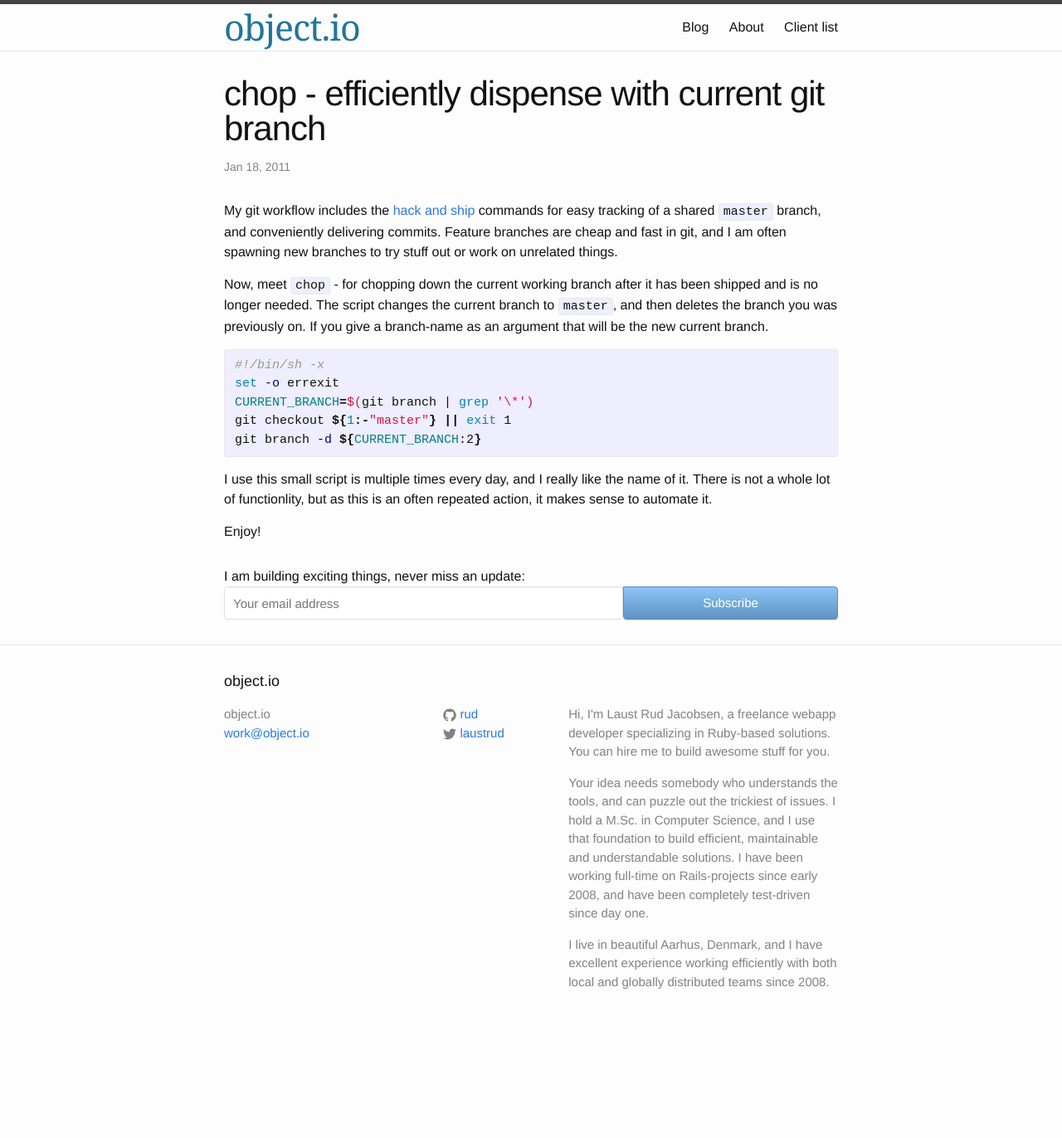
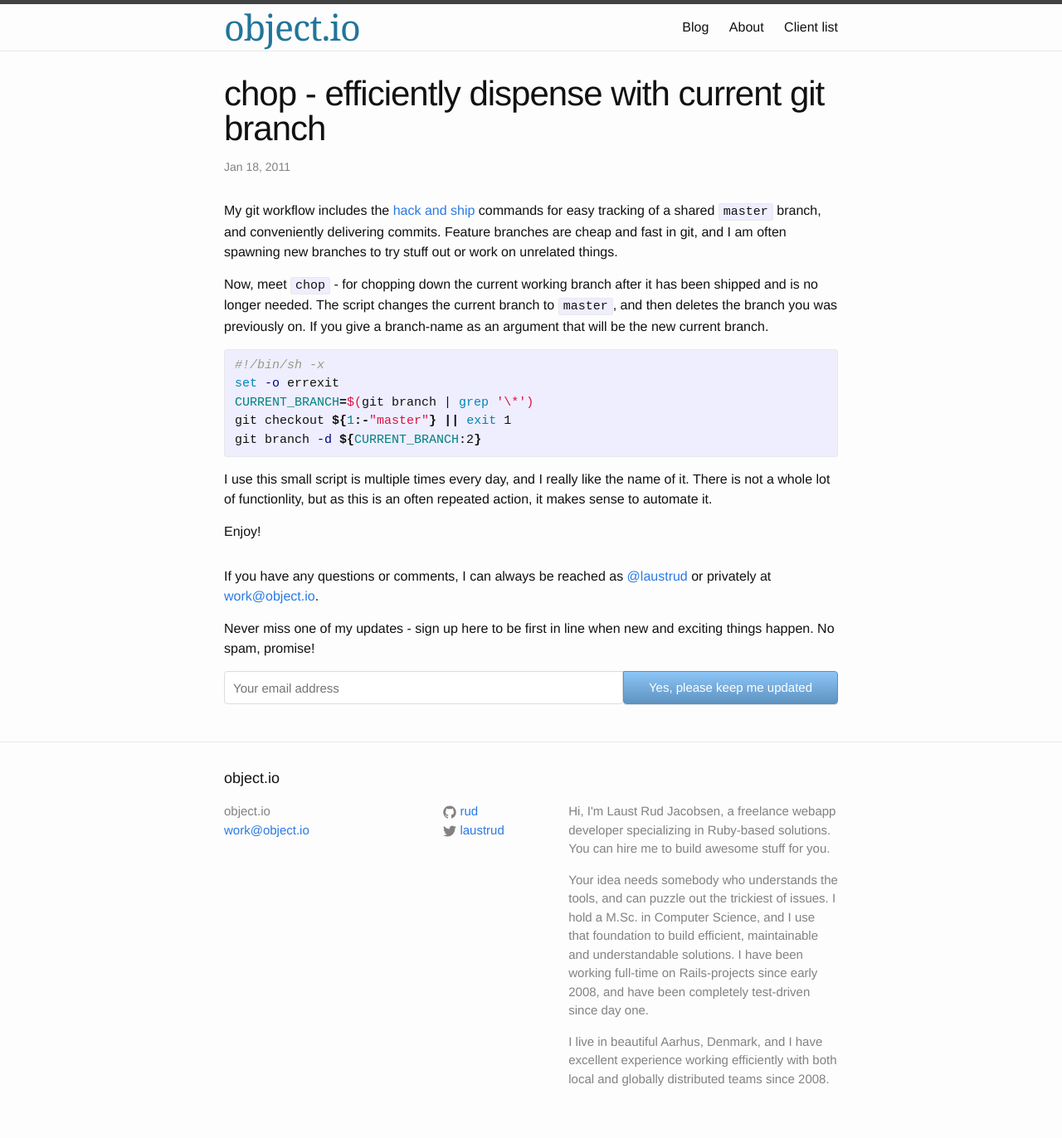
Before and after one commit to rud/rud.github.io, a Jekyll site: the page built from _posts/2011-01-18-meet-chop.markdown, in a window 1280 px wide. Shown: the whole page at 83% size. Built offline with Jekyll 4.4.1, drawn with Linux system fonts in a browser that asks for light colours; before the commit the page ends 1255 px from its top, so only the background shows below that.

Commit message:
Move follow-text completely to include

```diff
--- /dev/null
+++ b/_includes/follow-updates.html
@@ -0,0 +1,10 @@
+<div class="follow-updates">
+  <p>
+    If you have any questions or comments, I can always be reached as <a href="https://twitter.com/{{ site.twitter_username }}">@{{ site.twitter_username }}</a> or privately at <a href="mailto:{{ site.email }}">{{ site.email }}</a>.
+  </p>
+
+  <p>
+    Never miss one of my updates - sign up here to be first in line when new and exciting things happen. No spam, promise!
+    {% include gumroad-follow.html %}
+  </p>
+</div>
--- a/_includes/gumroad-follow.html
+++ b/_includes/gumroad-follow.html
@@ -1,5 +1,5 @@
 <form action="https://gumroad.com/follow_from_embed_form" class="form gumroad-follow-form-embed" method="post">
   <input name="seller_id" type="hidden" value="1816377711443">
   <input name="email" placeholder="Your email address" type="email">
-  <button type="submit">Subscribe</button>
+  <button type="submit">Yes, please keep me updated</button>
 </form>
--- a/_layouts/post.html
+++ b/_layouts/post.html
@@ -16,8 +16,5 @@ layout: default
     {{ content }}
   </article>
 
-  <div class="follow-updates">
-    I am building exciting things, never miss an update:
-    {% include gumroad-follow.html %}
-  </div>
+  {% include follow-updates.html %}
 </div>
```
